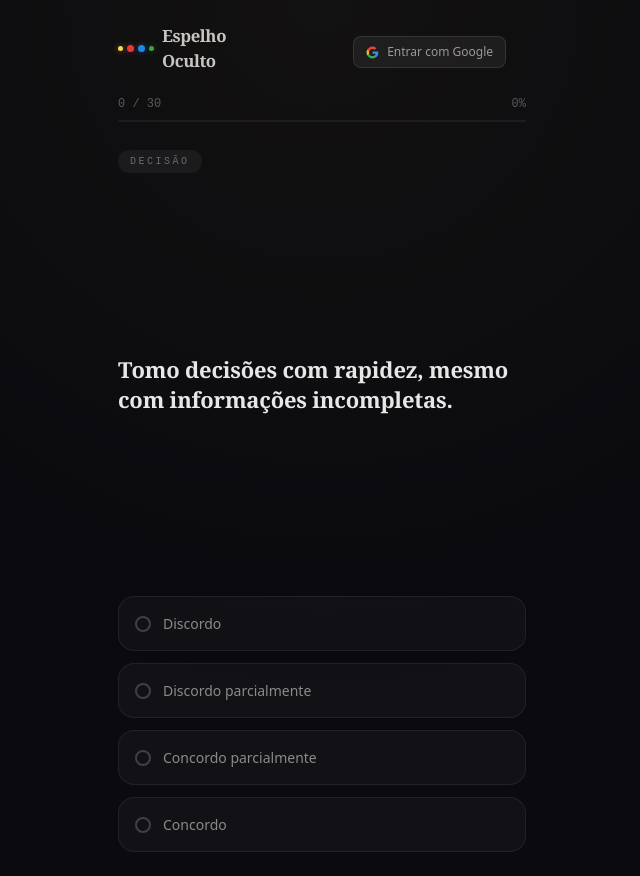
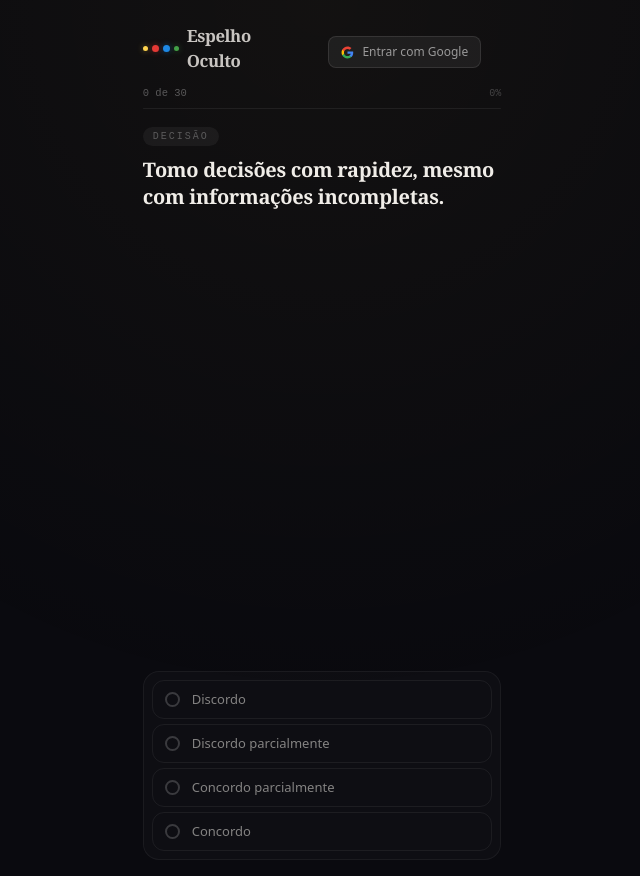
Before and after one commit to andrecarluccianalytics-svg/EspelhoOculto, a React (Vite) app: page / in a window 1280 px wide. Both pictures are taken after a click on the button "Descobrir meu padrão". Shown: the whole page, without its empty margins (318-958 px from the left). Built offline with nearby package versions, Linux system fonts and the light colour scheme; no server answers.

Commit message:
v20 - layout improvements

```diff
--- a/src/components/ForcedQuestion.jsx
+++ b/src/components/ForcedQuestion.jsx
@@ -1,106 +1,156 @@
 import { useState } from 'react';
 
 export function ForcedQuestion({ question, onAnswer }) {
-  const [selected, setSelected] = useState(null);
+  const [selected, setSelected]   = useState(null);
+  const [pressed, setPressed]     = useState(null);
   const [animating, setAnimating] = useState(false);
 
   const handleSelect = (value) => {
     if (animating) return;
+    setPressed(value);
     setSelected(value);
     setAnimating(true);
+    setTimeout(() => setPressed(null), 110);
     setTimeout(() => {
       onAnswer(question.id, value);
       setSelected(null);
       setAnimating(false);
-    }, 380);
+    }, 290);
   };
 
   const categoryLabel = {
-    decisão: 'Escolha Forçada · Decisão',
-    social: 'Escolha Forçada · Social',
+    decisão:  'Escolha Forçada · Decisão',
+    social:   'Escolha Forçada · Social',
     trabalho: 'Escolha Forçada · Trabalho',
-    mudança: 'Escolha Forçada · Estilo',
+    mudança:  'Escolha Forçada · Estilo',
   }[question.category] || 'Escolha Forçada';
 
   const OPTIONS = [
-    { key: 'A', option: question.optionA, color: '#E53935', glow: 'rgba(229,57,53,0.2)', bg: 'rgba(229,57,53,0.1)' },
-    { key: 'B', option: question.optionB, color: '#1E88E5', glow: 'rgba(30,136,229,0.2)', bg: 'rgba(30,136,229,0.1)' },
+    { key: 'A', option: question.optionA, color: '#E53935', glow: 'rgba(229,57,53,0.20)', bg: 'rgba(229,57,53,0.12)' },
+    { key: 'B', option: question.optionB, color: '#1E88E5', glow: 'rgba(30,136,229,0.20)', bg: 'rgba(30,136,229,0.12)' },
   ];
 
   return (
-    <div className="flex flex-col flex-1 px-5 pt-4 pb-6 gap-6">
-      {/* Category tag */}
-      <div className="animate-fade-in flex items-center gap-2">
+    <div
+      className="animate-question flex flex-col flex-1 px-5"
+      style={{ paddingTop: '10px', paddingBottom: '16px', justifyContent: 'space-between' }}
+    >
+
+      {/* ── TOPO: categoria + pergunta ── */}
+      <div style={{ display: 'flex', flexDirection: 'column', gap: '10px' }}>
+
+        {/* Categoria */}
+        <div className="flex items-center gap-2 flex-wrap">
           <span
-          className="text-[10px] font-mono tracking-[0.25em] uppercase px-3 py-1 rounded-full"
-          style={{ background: 'rgba(255,255,255,0.05)', color: 'rgba(255,255,255,0.35)' }}
+            className="text-[10px] font-mono tracking-[0.2em] uppercase px-2.5 py-0.5 rounded-full"
+            style={{ background: 'rgba(255,255,255,0.05)', color: 'rgba(255,255,255,0.28)' }}
           >
             {categoryLabel}
           </span>
           <span
-          className="text-[10px] font-mono px-2 py-1 rounded-full"
-          style={{ background: 'rgba(255,213,79,0.1)', color: '#FFD54F' }}
+            className="text-[10px] font-mono px-2 py-0.5 rounded-full"
+            style={{ background: 'rgba(255,213,79,0.08)', color: 'rgba(255,213,79,0.65)' }}
           >
             Escolha uma
           </span>
         </div>
 
-      {/* Question text */}
-      <div className="flex-1 flex items-center animate-fade-up">
+        {/* Pergunta */}
         <h2
-          className="font-display text-[22px] leading-[1.35] font-semibold text-white/90"
-          style={{ letterSpacing: '-0.01em' }}
+          className="font-display font-semibold text-white/92"
+          style={{
+            fontSize: 'clamp(16.5px, 4.2vw, 20px)',
+            lineHeight: 1.35,
+            letterSpacing: '-0.015em',
+            maxWidth: '32ch',
+          }}
         >
           {question.text}
         </h2>
       </div>
 
-      {/* Options */}
-      <div className="flex flex-col gap-4 animate-fade-up delay-100">
+      {/* ── BASE: opções A/B agrupadas ── */}
+      <div style={{ display: 'flex', flexDirection: 'column', gap: '10px' }}>
+
+        {/* Grupo com fundo sutil */}
+        <div
+          style={{
+            background: 'rgba(255,255,255,0.02)',
+            borderRadius: '16px',
+            padding: '8px',
+            border: '1px solid rgba(255,255,255,0.05)',
+            display: 'flex',
+            flexDirection: 'column',
+            gap: '7px',
+          }}
+        >
           {OPTIONS.map(({ key, option, color, glow, bg }) => {
             const isSelected = selected === key;
+            const isPressed  = pressed  === key;
 
             return (
               <button
                 key={key}
                 onClick={() => handleSelect(key)}
-              className="choice-card w-full text-left rounded-2xl border overflow-hidden"
+                className="choice-card w-full text-left rounded-xl border overflow-hidden"
                 style={{
-                borderColor: isSelected ? `${color}80` : 'rgba(255,255,255,0.07)',
-                background: isSelected ? bg : 'rgba(255,255,255,0.03)',
-                boxShadow: isSelected ? `0 0 24px ${glow}` : 'none',
+                  borderColor: isSelected ? `${color}75` : 'rgba(255,255,255,0.06)',
+                  background:  isSelected ? bg            : 'transparent',
+                  boxShadow:   isSelected ? `0 0 18px ${glow}` : 'none',
+                  transform:   isPressed ? 'scale(0.975)' : 'scale(1)',
+                  transition: [
+                    'transform 0.09s ease',
+                    'border-color 0.15s ease',
+                    'background 0.15s ease',
+                    'box-shadow 0.18s ease',
+                  ].join(', '),
                 }}
               >
-              <div className="flex items-start gap-4 p-4">
-                {/* Letter badge */}
+                <div className="flex items-start gap-3" style={{ padding: '10px 12px' }}>
+                  {/* Letra badge */}
                   <div
-                  className="w-8 h-8 rounded-xl flex items-center justify-center flex-shrink-0 font-mono font-bold text-sm transition-all duration-200"
                     style={{
+                      width: '27px', height: '27px',
+                      flexShrink: 0,
+                      borderRadius: '9px',
+                      display: 'flex', alignItems: 'center', justifyContent: 'center',
+                      fontFamily: 'monospace', fontWeight: 700, fontSize: '12px',
                       background: isSelected ? color : 'rgba(255,255,255,0.06)',
-                    color: isSelected ? '#fff' : 'rgba(255,255,255,0.4)',
+                      color:      isSelected ? '#fff' : 'rgba(255,255,255,0.35)',
+                      transition: 'background 0.15s ease, color 0.15s ease',
                     }}
                   >
                     {key}
                   </div>
 
-                {/* Option text */}
-                <div className="flex-1 pt-0.5">
-                  <p
-                    className="text-[14px] leading-relaxed font-medium transition-colors duration-200"
-                    style={{ color: isSelected ? '#F0EDE8' : 'rgba(240,237,232,0.6)' }}
-                  >
+                  {/* Texto */}
+                  <p style={{
+                    margin: 0,
+                    paddingTop: '3px',
+                    fontSize: '13px',
+                    fontWeight: 500,
+                    lineHeight: 1.35,
+                    color: isSelected ? '#F0EDE8' : 'rgba(240,237,232,0.58)',
+                    transition: 'color 0.15s ease',
+                  }}>
                     {option.text}
                   </p>
-                </div>
                 </div>
               </button>
             );
           })}
         </div>
 
-      <p className="text-center text-white/20 text-xs animate-fade-in delay-200">
+        {/* Nota discreta abaixo do grupo */}
+        <p style={{
+          margin: 0,
+          textAlign: 'center',
+          fontSize: '10px',
+          color: 'rgba(255,255,255,0.14)',
+        }}>
           Escolha a que melhor descreve você na maioria das situações
         </p>
       </div>
+    </div>
   );
 }
--- a/src/components/ProgressBar.jsx
+++ b/src/components/ProgressBar.jsx
@@ -1,9 +1,27 @@
 import { TEMPERAMENTS } from '../data/questions';
 
+/** Retorna mensagem motivacional baseada no progresso */
+function progressHint(current, total) {
+  const pct = current / total;
+  if (current <= 2)  return null;
+  if (pct < 0.35)    return 'continue';
+  if (pct < 0.55)    return 'metade';
+  if (pct < 0.80)    return 'quase';
+  if (pct < 1)       return 'final';
+  return null;
+}
+
+const HINTS = {
+  continue: 'continue assim',
+  metade:   'passando da metade',
+  quase:    'quase lá',
+  final:    'última etapa',
+};
+
 export function ProgressBar({ current, total, scores }) {
-  const pct = Math.round((current / total) * 100);
+  const pct  = Math.round((current / total) * 100);
+  const hint = progressHint(current, total);
 
-  // Determine dominant color based on current scores
   let barColor = '#FFD54F';
   if (current > 8) {
     const dominant = Object.keys(scores).reduce((a, b) => scores[a] > scores[b] ? a : b);
@@ -11,18 +29,31 @@ export function ProgressBar({ current, total, scores }) {
   }
 
   return (
-    <div className="w-full px-5 pt-5 pb-3 relative z-10">
-      <div className="flex justify-between items-center mb-2">
-        <span className="text-white/30 text-xs font-mono">{current} / {total}</span>
-        <span className="text-white/30 text-xs font-mono">{pct}%</span>
+    <div className="w-full px-5 relative z-10" style={{ paddingTop: '10px', paddingBottom: '8px' }}>
+      <div className="flex justify-between items-center" style={{ marginBottom: '6px' }}>
+        {/* Copy humano com hint contextual */}
+        <span style={{ color: 'rgba(255,255,255,0.30)', fontSize: '10.5px', fontFamily: 'monospace' }}>
+          {current} de {total}
+          {hint && (
+            <span style={{ color: 'rgba(255,255,255,0.18)', marginLeft: '5px' }}>
+              — {HINTS[hint]}
+            </span>
+          )}
+        </span>
+        <span style={{ color: 'rgba(255,255,255,0.22)', fontSize: '10px', fontFamily: 'monospace' }}>
+          {pct}%
+        </span>
       </div>
-      <div className="h-0.5 w-full rounded-full" style={{ background: 'rgba(255,255,255,0.06)' }}>
+
+      {/* Track */}
+      <div className="w-full rounded-full" style={{ height: '1.5px', background: 'rgba(255,255,255,0.07)' }}>
         <div
-          className="h-full rounded-full progress-fill"
+          className="h-full rounded-full"
           style={{
             width: `${pct}%`,
             background: barColor,
-            boxShadow: `0 0 8px ${barColor}80`,
+            boxShadow: `0 0 5px ${barColor}55`,
+            transition: 'width 0.5s cubic-bezier(0.4,0,0.2,1)',
           }}
         />
       </div>
--- a/src/components/Quiz.jsx
+++ b/src/components/Quiz.jsx
@@ -45,7 +45,7 @@ export function Quiz({ userId, cloudData, userName, onReset }) {
   if (!done || !result) {
     if (!currentQuestion) return null;
     return (
-      <div className="flex flex-col min-h-screen relative">
+      <div className="flex flex-col relative" style={{ height: "100dvh", maxHeight: "100dvh", overflow: "hidden" }}>
         <div className="fixed inset-0 pointer-events-none">
           <div
             style={{ background: 'radial-gradient(circle at 50% 0%, rgba(255,213,79,0.04) 0%, transparent 70%)' }}
--- a/src/components/ScaleQuestion.jsx
+++ b/src/components/ScaleQuestion.jsx
@@ -2,13 +2,12 @@ import { useState } from 'react';
 import { SCALE_OPTIONS } from '../data/questions';
 
 const OPTION_COLORS = [
-  { border: 'rgba(229,57,53,0.6)', bg: 'rgba(229,57,53,0.1)', glow: 'rgba(229,57,53,0.2)', label: '#E53935' },
-  { border: 'rgba(255,160,50,0.6)', bg: 'rgba(255,160,50,0.08)', glow: 'rgba(255,160,50,0.15)', label: '#FF9800' },
-  { border: 'rgba(67,160,71,0.6)', bg: 'rgba(67,160,71,0.08)', glow: 'rgba(67,160,71,0.15)', label: '#43A047' },
-  { border: 'rgba(30,136,229,0.6)', bg: 'rgba(30,136,229,0.1)', glow: 'rgba(30,136,229,0.2)', label: '#1E88E5' },
+  { border: 'rgba(229,57,53,0.75)',  bg: 'rgba(229,57,53,0.13)',  glow: 'rgba(229,57,53,0.20)',  label: '#E53935' },
+  { border: 'rgba(255,160,50,0.75)', bg: 'rgba(255,160,50,0.11)', glow: 'rgba(255,160,50,0.16)', label: '#FF9800' },
+  { border: 'rgba(67,160,71,0.75)',  bg: 'rgba(67,160,71,0.11)',  glow: 'rgba(67,160,71,0.16)',  label: '#43A047' },
+  { border: 'rgba(30,136,229,0.75)', bg: 'rgba(30,136,229,0.13)', glow: 'rgba(30,136,229,0.20)', label: '#1E88E5' },
 ];
 
-// Micro-insights exibidos durante o questionário — sem motivação genérica
 const MICRO_INSIGHTS = [
   'Seu padrão aparece nas pequenas decisões.',
   'Isso não é sobre certo ou errado — é sobre padrão.',
@@ -19,30 +18,28 @@ const MICRO_INSIGHTS = [
 ];
 
 export function ScaleQuestion({ question, onAnswer }) {
-  const [selected, setSelected] = useState(null);
+  const [selected, setSelected]   = useState(null);
+  const [pressed, setPressed]     = useState(null);
   const [animating, setAnimating] = useState(false);
 
   const handleSelect = (value) => {
     if (animating) return;
+    setPressed(value);
     setSelected(value);
     setAnimating(true);
+    setTimeout(() => setPressed(null), 110);
     setTimeout(() => {
       onAnswer(question.id, value);
       setSelected(null);
       setAnimating(false);
-    }, 380);
+    }, 290);
   };
 
   const categoryLabel = {
-    decisão: 'Decisão',
-    social: 'Social',
-    emoção: 'Emoção',
-    trabalho: 'Trabalho',
-    relacionamentos: 'Relacionamentos',
-    mudança: 'Mudança',
+    decisão: 'Decisão', social: 'Social', emoção: 'Emoção',
+    trabalho: 'Trabalho', relacionamentos: 'Relacionamentos', mudança: 'Mudança',
   }[question.category] || question.category;
 
-  // Micro-insight: aparece em questões específicas (8, 15, 22)
   const INSIGHT_AT = [8, 15, 22];
   const showInsight = INSIGHT_AT.includes(question.id);
   const insightText = showInsight
@@ -50,68 +47,105 @@ export function ScaleQuestion({ question, onAnswer }) {
     : null;
 
   return (
-    <div className="flex flex-col flex-1 px-5 pt-4 pb-6 gap-6">
-      {/* Category tag */}
-      <div className="animate-fade-in flex items-center gap-2 flex-wrap">
+    <div
+      // animate-question = questionEnter 0.22s — suaviza transição entre perguntas
+      className="animate-question flex flex-col flex-1 px-5"
+      style={{ paddingTop: '10px', paddingBottom: '16px', justifyContent: 'space-between' }}
+    >
+
+      {/* ── TOPO: categoria + pergunta ── */}
+      <div style={{ display: 'flex', flexDirection: 'column', gap: '10px' }}>
+
+        {/* Categoria */}
+        <div className="flex items-center gap-2 flex-wrap">
           <span
-          className="text-[10px] font-mono tracking-[0.25em] uppercase px-3 py-1 rounded-full"
-          style={{ background: 'rgba(255,255,255,0.05)', color: 'rgba(255,255,255,0.35)' }}
+            className="text-[10px] font-mono tracking-[0.2em] uppercase px-2.5 py-0.5 rounded-full"
+            style={{ background: 'rgba(255,255,255,0.05)', color: 'rgba(255,255,255,0.28)' }}
           >
             {categoryLabel}
           </span>
           {showInsight && (
-          <span
-            className="text-[11px] italic animate-fade-in"
-            style={{ color: 'rgba(255,255,255,0.28)' }}
-          >
+            <span style={{ fontSize: '10px', fontStyle: 'italic', color: 'rgba(255,255,255,0.20)' }}>
               {insightText}
             </span>
           )}
         </div>
 
-      {/* Question text */}
-      <div className="flex-1 flex items-center animate-fade-up">
+        {/* Pergunta — max-width para linha de leitura confortável */}
         <h2
-          className="font-display text-[22px] leading-[1.35] font-semibold text-white/90"
-          style={{ letterSpacing: '-0.01em' }}
+          className="font-display font-semibold text-white/92"
+          style={{
+            fontSize: 'clamp(16.5px, 4.2vw, 20px)',
+            lineHeight: 1.35,
+            letterSpacing: '-0.015em',
+            maxWidth: '32ch',
+          }}
         >
           {question.text}
         </h2>
       </div>
 
-      {/* Options */}
-      <div className="flex flex-col gap-3 animate-fade-up delay-100">
+      {/* ── BASE: grupo de opções com fundo sutil ── */}
+      <div
+        style={{
+          background: 'rgba(255,255,255,0.02)',
+          borderRadius: '16px',
+          padding: '8px',
+          border: '1px solid rgba(255,255,255,0.05)',
+          display: 'flex',
+          flexDirection: 'column',
+          gap: '5px',
+        }}
+      >
         {SCALE_OPTIONS.map((opt, i) => {
           const isSelected = selected === opt.value;
-          const colors = OPTION_COLORS[i];
+          const isPressed  = pressed  === opt.value;
+          const colors     = OPTION_COLORS[i];
 
           return (
             <button
               key={opt.value}
               onClick={() => handleSelect(opt.value)}
-              className="choice-card w-full text-left px-4 py-4 rounded-2xl border"
+              className="choice-card w-full text-left rounded-xl border"
               style={{
-                borderColor: isSelected ? colors.border : 'rgba(255,255,255,0.07)',
-                background: isSelected ? colors.bg : 'rgba(255,255,255,0.03)',
-                boxShadow: isSelected ? `0 0 20px ${colors.glow}` : 'none',
+                borderColor: isSelected ? colors.border : 'rgba(255,255,255,0.06)',
+                background:  isSelected ? colors.bg     : 'transparent',
+                boxShadow:   isSelected ? `0 0 14px ${colors.glow}` : 'none',
+                padding:     '10px 12px',
+                // Press effect
+                transform:   isPressed ? 'scale(0.975)' : 'scale(1)',
+                transition:  [
+                  'transform 0.09s ease',
+                  'border-color 0.15s ease',
+                  'background 0.15s ease',
+                  'box-shadow 0.18s ease',
+                ].join(', '),
               }}
             >
               <div className="flex items-center gap-3">
+                {/* Radio indicator */}
                 <div
-                  className="w-4 h-4 rounded-full border-2 flex-shrink-0 transition-all duration-200 flex items-center justify-center"
                   style={{
-                    borderColor: isSelected ? colors.label : 'rgba(255,255,255,0.2)',
+                    width: '15px', height: '15px', flexShrink: 0,
+                    borderRadius: '50%',
+                    border: `2px solid ${isSelected ? colors.label : 'rgba(255,255,255,0.18)'}`,
                     background: isSelected ? colors.label : 'transparent',
+                    display: 'flex', alignItems: 'center', justifyContent: 'center',
+                    transition: 'all 0.15s ease',
                   }}
                 >
                   {isSelected && (
-                    <div className="w-1.5 h-1.5 rounded-full bg-white" />
+                    <div style={{ width: '5px', height: '5px', borderRadius: '50%', background: '#fff' }} />
                   )}
                 </div>
-                <span
-                  className="text-[14px] font-medium transition-colors duration-200"
-                  style={{ color: isSelected ? '#F0EDE8' : 'rgba(240,237,232,0.55)' }}
-                >
+
+                <span style={{
+                  fontSize: '13px',
+                  fontWeight: 500,
+                  lineHeight: 1.3,
+                  color: isSelected ? '#F0EDE8' : 'rgba(240,237,232,0.52)',
+                  transition: 'color 0.15s ease',
+                }}>
                   {opt.label}
                 </span>
               </div>
--- a/src/index.css
+++ b/src/index.css
@@ -36,12 +36,18 @@ body {
   to   { opacity: 1; transform: scale(1); }
 }
 
+@keyframes questionEnter {
+  from { opacity: 0; transform: translateY(10px); }
+  to   { opacity: 1; transform: translateY(0); }
+}
+
 @keyframes shimmer {
   0% { background-position: -200% center; }
   100% { background-position: 200% center; }
 }
 
 .animate-fade-up  { animation: fadeUp 0.5s ease both; }
+.animate-question { animation: questionEnter 0.22s ease both; }
 .animate-fade-in  { animation: fadeIn 0.4s ease both; }
 .animate-scale-in { animation: scaleIn 0.45s cubic-bezier(0.34,1.56,0.64,1) both; }
 
@@ -56,12 +62,14 @@ body {
 }
 
 .choice-card {
-  transition: transform 0.18s ease, border-color 0.18s ease, background 0.18s ease, box-shadow 0.18s ease;
+  transition: border-color 0.15s ease, background 0.15s ease, box-shadow 0.2s ease, opacity 0.15s ease;
   cursor: pointer;
+  -webkit-tap-highlight-color: transparent;
 }
 .choice-card:hover {
-  transform: translateY(-2px);
+  opacity: 0.92;
 }
-.choice-card.selected {
-  transform: translateY(-2px) scale(1.01);
+.choice-card:active {
+  transform: scale(0.977);
+  transition: transform 0.08s ease;
 }
```
Also changed, not shown: 5 other files (tests, documents, lock files or other folders). Lines whose indentation alone changed are shown as unchanged.
